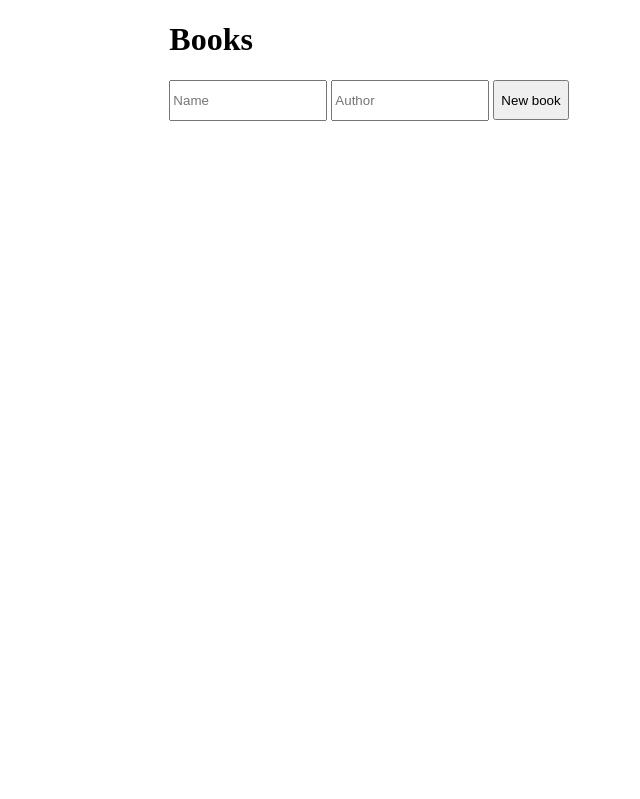
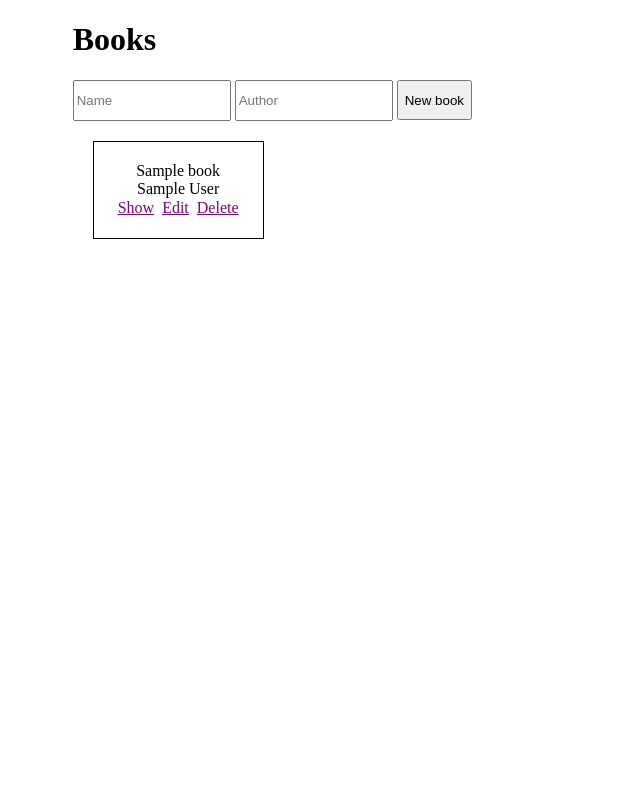
Before and after one commit to viljami-xyz/nomsa, a Python web app: template templates/books/index.html in a window 1280 px wide. Shown: the part 69-868 px from the top of the page, without its empty margins (271-911 px from the left). Run offline with Jinja, Linux system fonts and the light colour scheme; the template is opened without the code that fills it: most values are stand-ins (such as "Sample title", 1, 10 or a date in 2020).

Commit message:
Book creation & deletion with post-fetching

```diff
--- a/app/app.py
+++ b/app/app.py
@@ -68,7 +68,6 @@ app.include_router(
 
 app.add_exception_handler(StarletteHTTPException, starlette_exception_handler)
 app.add_exception_handler(HTTPException, http_exception_handler)
-# app.add_exception_handler(RequestValidationError, validation_exception_handler)
 app.add_exception_handler(RequestValidationError, validation_exception_handler)
 
 
--- a/app/models/books.py
+++ b/app/models/books.py
@@ -8,7 +8,7 @@ from app.models.utils import as_form
 
 
 @as_form
-class NewBook(BaseModel):
+class BookModel(BaseModel):
     """_summary_: This class defines the model for new books."""
 
     author: str = Field(..., title="Author", description="Author of the book.")
--- a/static/css/site.css
+++ b/static/css/site.css
@@ -25,3 +25,42 @@
 .login-box {
     margin-left: auto;
 }
+
+
+.books {
+    display: grid;
+    grid-template-columns: 1fr 1fr 1fr;
+    grid-gap: 20px;
+    padding: 20px;
+}
+
+.book {
+    display: flex;
+    flex-direction: column;
+    align-items: center;
+    border: 1px solid black;
+    padding: 20px;
+    text-align: center
+}
+
+.book-actions {
+    display: flex;
+    justify-content: space-between;
+    width: 100%;
+}
+
+.book-actions a {
+    text-decoration: underline;
+    cursor: pointer;
+    color: purple;
+    margin: 0 3px;
+    padding: 1px
+}
+
+.book-actions a:hover {
+    text-decoration: underline;
+    cursor: pointer;
+    color: purple;
+    padding: 0px;
+    border: 1px solid purple;
+}
--- a/templates/authentication/register.html
+++ b/templates/authentication/register.html
@@ -62,5 +62,4 @@
 </div>
 
 
-<script src="/static/js/modules/register.js"></script>
 {% endblock %}
--- a/templates/base.html
+++ b/templates/base.html
@@ -10,6 +10,8 @@
 			defer
 			src="https://cdn.jsdelivr.net/npm/alpinejs@3.x.x/dist/cdn.min.js"
 		></script>
+
+		<script src="/static/js/modules/register.js"></script>
 	</head>
 	<body>
 		<div>{% include "shared/header.html" %}</div>
--- /dev/null
+++ b/templates/books/book.html
@@ -0,0 +1,19 @@
+<div>
+	<div>
+		<div class="book-name">{{ book.name }}</div>
+		<div class="book-author">{{ book.author }}</div>
+	</div>
+	<div class="book-actions">
+		<a hx-get="/books/{{ book.book_id }}">Show</a>
+		<a hx-get="/books/{{ book.book_id }}/edit">Edit</a>
+		<a
+			hx-delete="/books/{{ book.book_id }}"
+			hx-target="#booklist"
+			hx-confirm="Are you sure?"
+			hx-swap="innerHTML"
+			hx-trigger="click"
+		>
+			Delete
+		</a>
+	</div>
+</div>
--- /dev/null
+++ b/templates/books/bookList.html
@@ -0,0 +1,5 @@
+<div class="books">
+	{% for book in books %}
+	<div class="book">{% include "books/book.html" %}</div>
+	{% endfor %}
+</div>
--- a/templates/books/index.html
+++ b/templates/books/index.html
@@ -2,12 +2,7 @@
 <div>
 	<h1>Books</h1>
 	<div class="add-new-book">
-		<form
-			id="NewBook"
-			hx-post="/books/new"
-			hx-target="#result"
-			hx-ext="json-enc"
-		>
+		<form id="NewBook" hx-post="/books/new" hx-target="#booklist">
 			<input
 				type="text"
 				name="name"
@@ -24,5 +19,6 @@
 		</form>
 		<div id="result"></div>
 	</div>
+	<div id="booklist">{% include "books/bookList.html" %}</div>
 </div>
 {% endblock %}
```
Also changed, not shown: app/db/books.py (+51 -0 lines), app/db/models.py (+33 -2 lines), app/routes/books.py (+39 -12 lines), app/config/test.db.
